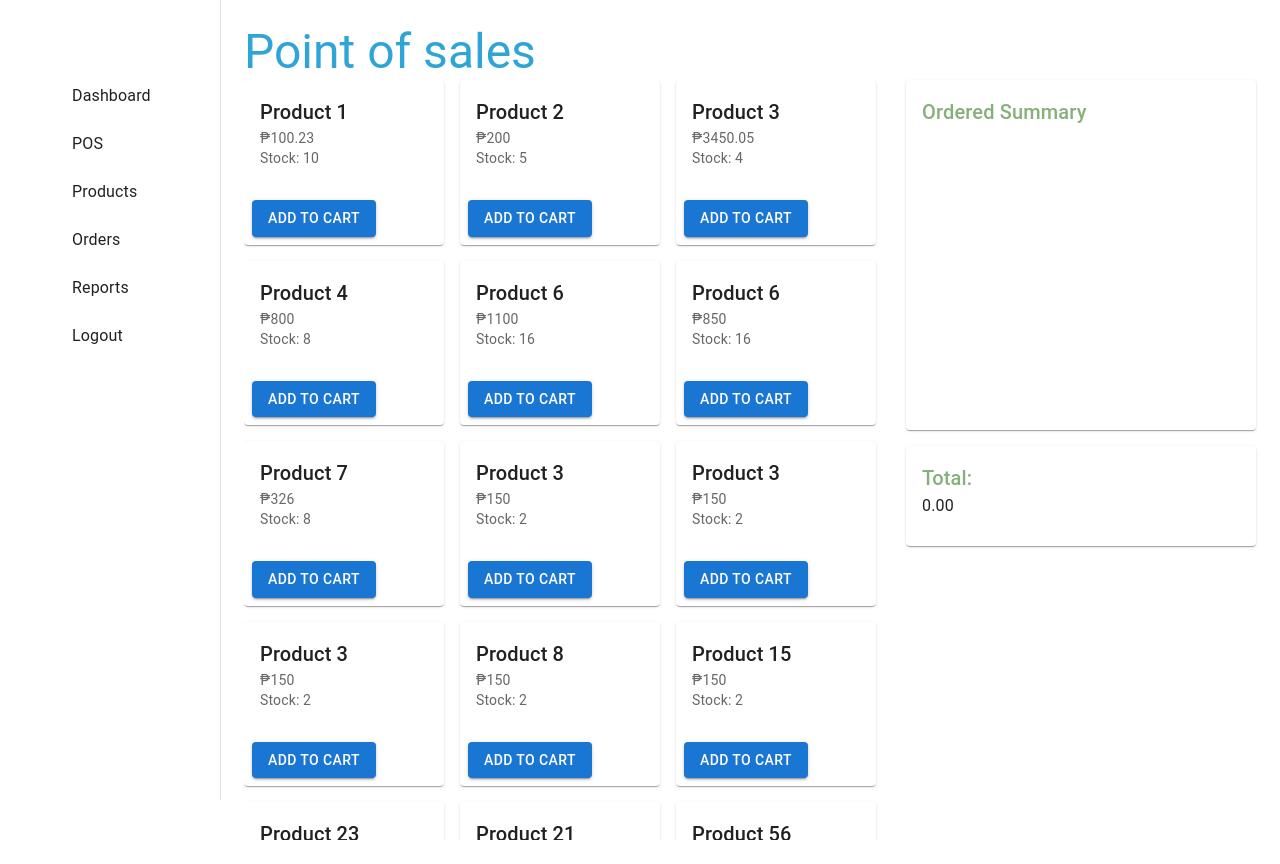
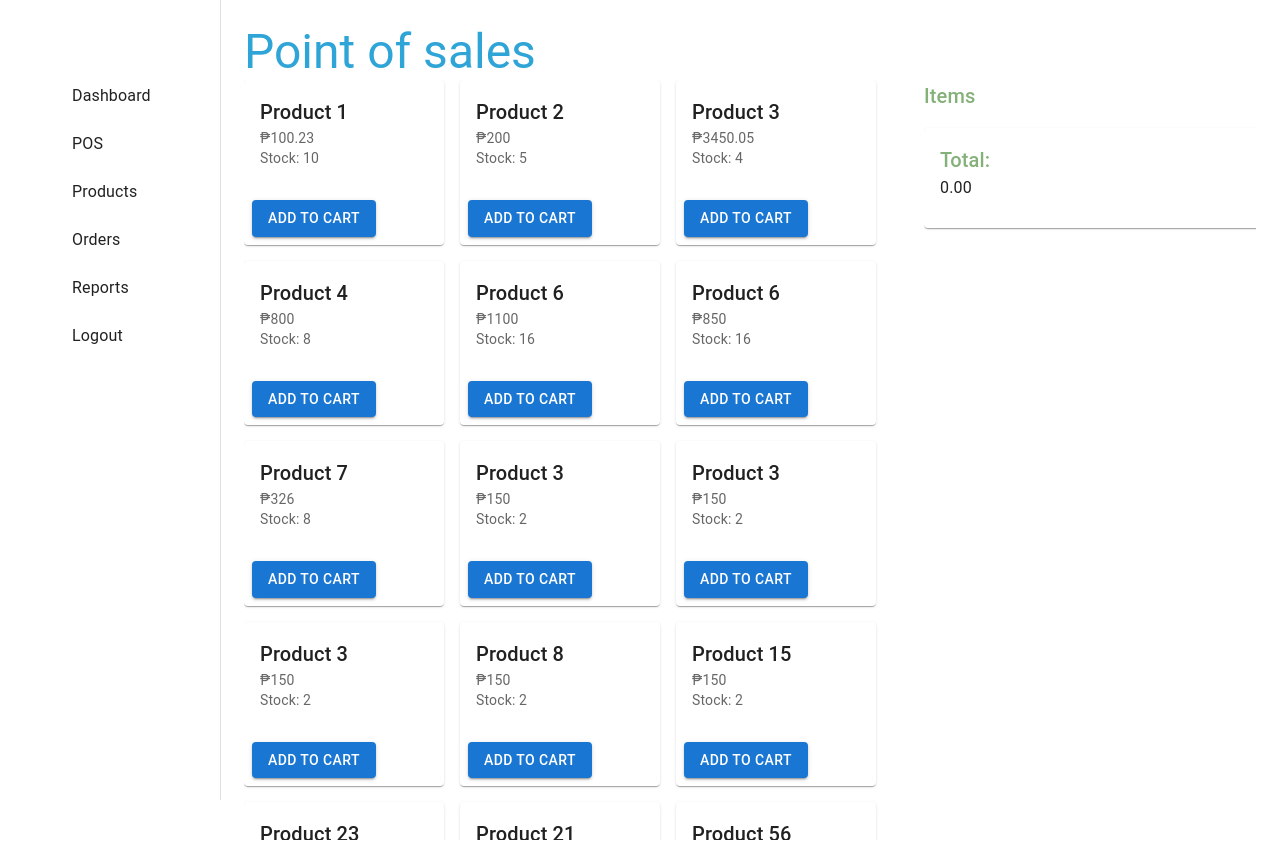
Before and after one commit to giyosphere/Project-101, a React (Vite) app in the folder my-react-app/: page /pos in a window 1280 px wide. Built offline with nearby package versions, Linux system fonts and the light colour scheme; some icons are missing.

Commit message:
Fixing some UI interface for my POS page - add to cart then showing items with action button increase item and decrease and cancel

```diff
--- a/my-react-app/src/components/cart/cart.jsx
+++ b/my-react-app/src/components/cart/cart.jsx
@@ -3,8 +3,9 @@ import Card from '@mui/material/Card';
 import CardContent from '@mui/material/CardContent';
 import Typography from '@mui/material/Typography';
 import Button from '../common/Button';
+import { Box } from '@mui/material';
 
-export default function CartItem({ name, price,quantity, onIncrease, onDecrease, onRemove }) {
+export default function CartItem({ name, price, quantity, onIncrease, onDecrease, onRemove }) {
 
 
 
@@ -15,22 +16,24 @@ export default function CartItem({ name, price,quantity, onIncrease, onDecrease,
 
 return(
 
-
+<Box sx={{display: 'flex', alignItems: 'center', gap: 2, marginBottom: 1}}>
 <Card sx={{mb: 1}}>
   <CardContent>
     <Typography variant="h6">{name}</Typography>
     <Typography variant="body2" color="text.secondary">
       ₱{price}
       </Typography>
+    <Box sx={{display: 'flex', alignItems: 'center', gap: 1, marginTop: 1}}>
     <Button label="+" variant='contained' onClick={onIncrease}/>
     <Typography variant="body2" color="text.secondary">
        {quantity}
     </Typography>
     <Button label="-" variant='contained' onClick={onDecrease}/>
     <Button label="x" variant='contained' onClick={onRemove}/>
+  </Box>
   </CardContent>
 </Card>
-
+  </Box>
 
 
 
--- a/my-react-app/src/pages/POSPage.jsx
+++ b/my-react-app/src/pages/POSPage.jsx
@@ -5,6 +5,7 @@ import Card from '@mui/material/Card';
 import CardContent from '@mui/material/CardContent';
 import React, {useState} from 'react';
 import ProductList from '../components/products/ProductList';
+import CartItem from '../components/cart/cart';
 
 
 
@@ -37,6 +38,11 @@ export default function Pospage(){
   }, 0);
 
 
+
+
+
+
+
   return(
     <Layout>
 
@@ -52,34 +58,21 @@ export default function Pospage(){
           </Box>
 
 
-          <Box sx={{ display: 'flex', flexDirection:'column', width: 350, gap: 2}}>
+      <Box sx={{flex: 1, display: 'flex', flexDirection: 'column', gap: 2, overflowY: 'auto'}}>
+
+              <Box>
+              <Typography variant='h6' sx={{color: '#84B179'}}>Items</Typography>
+              {cart.map((item) => (
+                <CartItem
+                  key={item.id}
+                  name={item.name}
+                  price={item.price}
+                  quantity={item.quantity}
+                />
+              ))}
+              </Box>
 
 
-                <Box>
-              <Card sx={{width: 350, height: 350}}>
-                <CardContent sx={{height: '100%'}}>
-                  <Typography variant='h6'sx={{color: '#84B179'}}>Ordered Summary</Typography>
-
-                 { cart.map((item) => (
-                   <Box sx={{display: 'flex', flexDirection:'row', gap: 2 }} key={item.id}>
-                  <Typography>
-                    {item.quantity}
-                  </Typography>
-                  <Typography>
-                    {item.name}
-                  </Typography>
-                    <Typography sx={{ ml: 10
-                    }}>
-                    ₱{(item.price * item.quantity).toLocaleString('en-PH', {minimumFractionDigits: 2})}
-                  </Typography>
-
-                 </Box>
-                 ))}
-
-
-                </CardContent>
-              </Card>
-              </Box>
 
 
 
@@ -97,9 +90,11 @@ export default function Pospage(){
                 </Card>
               </Box>
 
+                 </Box>
+
           </Box>
 
-     </Box>
+
 
 
 
```
